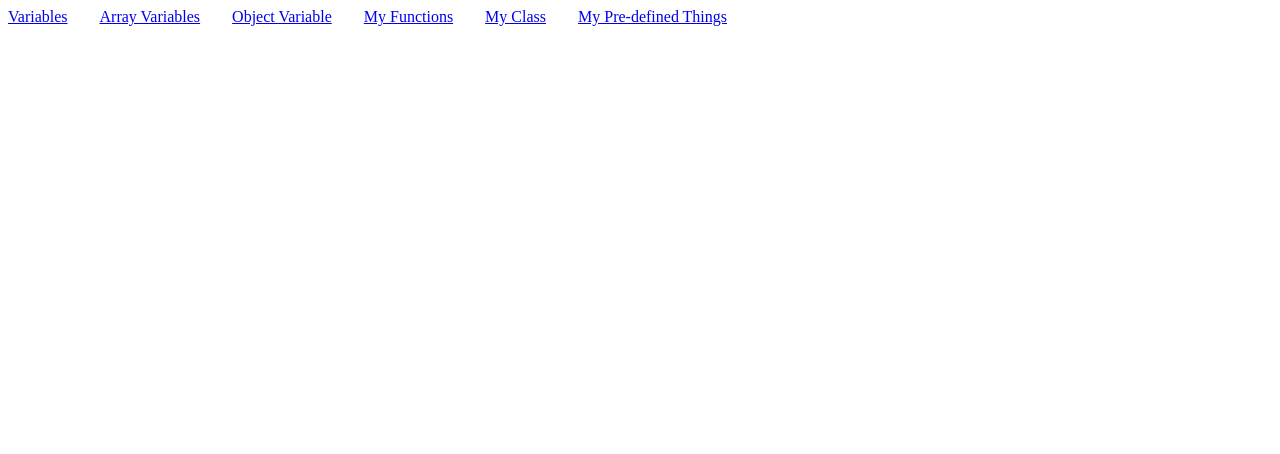
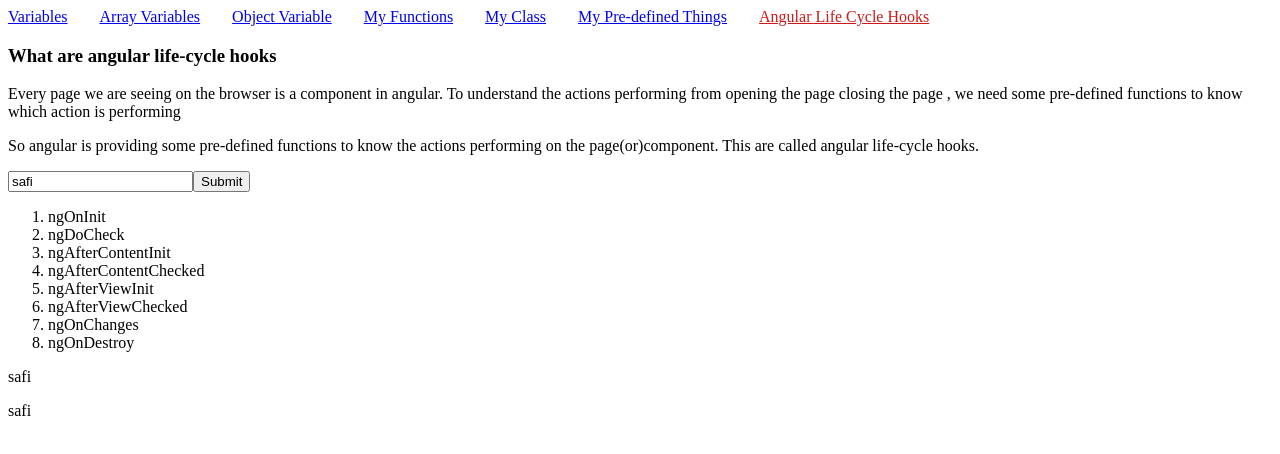
Before and after one commit to Battula-V/live-project, an Angular app: page /life-cycle-hooks in a window 1280 px wide. Before the commit this address led to /. Shown: the top 454 px of the page. Built offline with nearby package versions, Linux system fonts and the light colour scheme.

Commit message:
life-cycle-hooks added

```diff
--- /dev/null
+++ b/src/app/components/life-cycle-hooks/life-cycle-hooks.component.html
@@ -0,0 +1,18 @@
+<h3>What are angular life-cycle hooks</h3>
+<p> Every page we are seeing on the browser is a component in angular. To understand the actions performing from opening the page closing the page , we need some pre-defined functions to know which action is performing  </p>
+<p> So angular is providing some pre-defined functions to know the actions performing on the page(or)component. This are called angular life-cycle hooks. </p>
+<input type="text" placeholder="Enter Content" [(ngModel)]="name"/>
+<button type="button" (click)="user()">Submit</button>
+<ol>
+    <li>ngOnInit</li>
+    <li>ngDoCheck</li>
+    <li>ngAfterContentInit</li>
+    <li>ngAfterContentChecked</li>
+    <li>ngAfterViewInit</li>
+    <li>ngAfterViewChecked</li>
+
+    <li>ngOnChanges</li>
+    <li>ngOnDestroy</li>
+</ol>
+<p>{{name}}</p>
+<p>{{name}}</p>
--- /dev/null
+++ b/src/app/components/life-cycle-hooks/life-cycle-hooks.component.ts
@@ -0,0 +1,47 @@
+import { AfterContentChecked, AfterContentInit, AfterViewChecked, AfterViewInit, Component, DoCheck, OnChanges, OnDestroy, OnInit, SimpleChanges } from '@angular/core';
+
+@Component({
+  selector: 'app-life-cycle-hooks',
+  templateUrl: './life-cycle-hooks.component.html',
+  styleUrls: ['./life-cycle-hooks.component.scss']
+})
+export class LifeCycleHooksComponent implements OnInit, OnChanges, DoCheck, AfterContentInit, AfterContentChecked, AfterViewInit, AfterViewChecked, OnDestroy{
+  name="safi";
+  user(){
+    this.name="ramu";
+  }
+  ngOnDestroy(): void {
+   console.log(" ngOnDestroy - Just before the directive is destroyed.");
+  }
+
+  ngAfterViewChecked(): void {
+    console.log(" ngAfterViewChecked - After every check of the views of a component.");
+  }
+
+  ngAfterViewInit(): void {
+    console.log(" ngAfterViewInit - After the views of a component are initialized.");
+  }
+
+  ngAfterContentChecked(): void {
+    console.log(" ngAfterContentChecked - After every check of component content.");
+  }
+
+  ngAfterContentInit(): void {
+    console.log("ngAfterContentInit - After component content initialized.");
+  }
+
+  ngDoCheck(): void {
+    console.log(" ngDoCheck - Developer's custom change detection.");
+  }
+
+  ngOnChanges(changes: SimpleChanges): void {
+    console.log(" ngOnChanges - When an input or output binding value changes.");
+  }
+
+  ngOnInit(): void {
+    console.log(" ngOnInit - After the first ngOnChanges.");
+  }
+
+
+
+}
--- a/src/app/components/menu-bar/menu-bar.component.html
+++ b/src/app/components/menu-bar/menu-bar.component.html
@@ -18,4 +18,7 @@
     <div>
         <a routerLink="my-pre-defined" routerLinkActive="color-1">My Pre-defined Things</a>
     </div>
+    <div>
+        <a routerLink="life-cycle-hooks" routerLinkActive="color-1"> Angular Life Cycle Hooks</a>
+    </div>
 </div>
```
Also changed, not shown: src/app/app-routing.module.ts (+5 -2 lines), src/app/app.module.ts (+6 -2 lines), src/app/components/life-cycle-hooks/life-cycle-hooks.component.scss (added), 1 other file (tests, documents, lock files or other folders).
